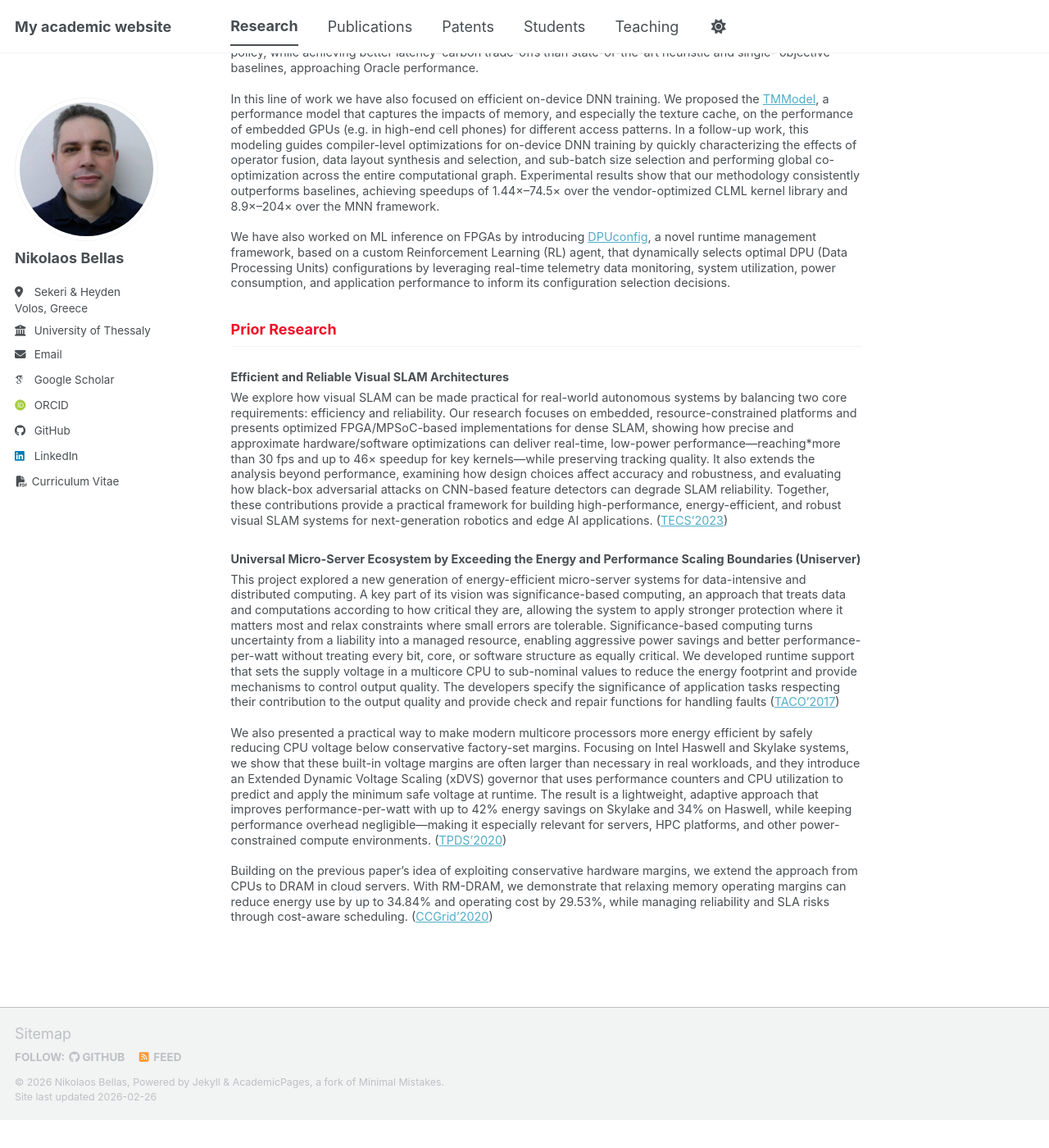
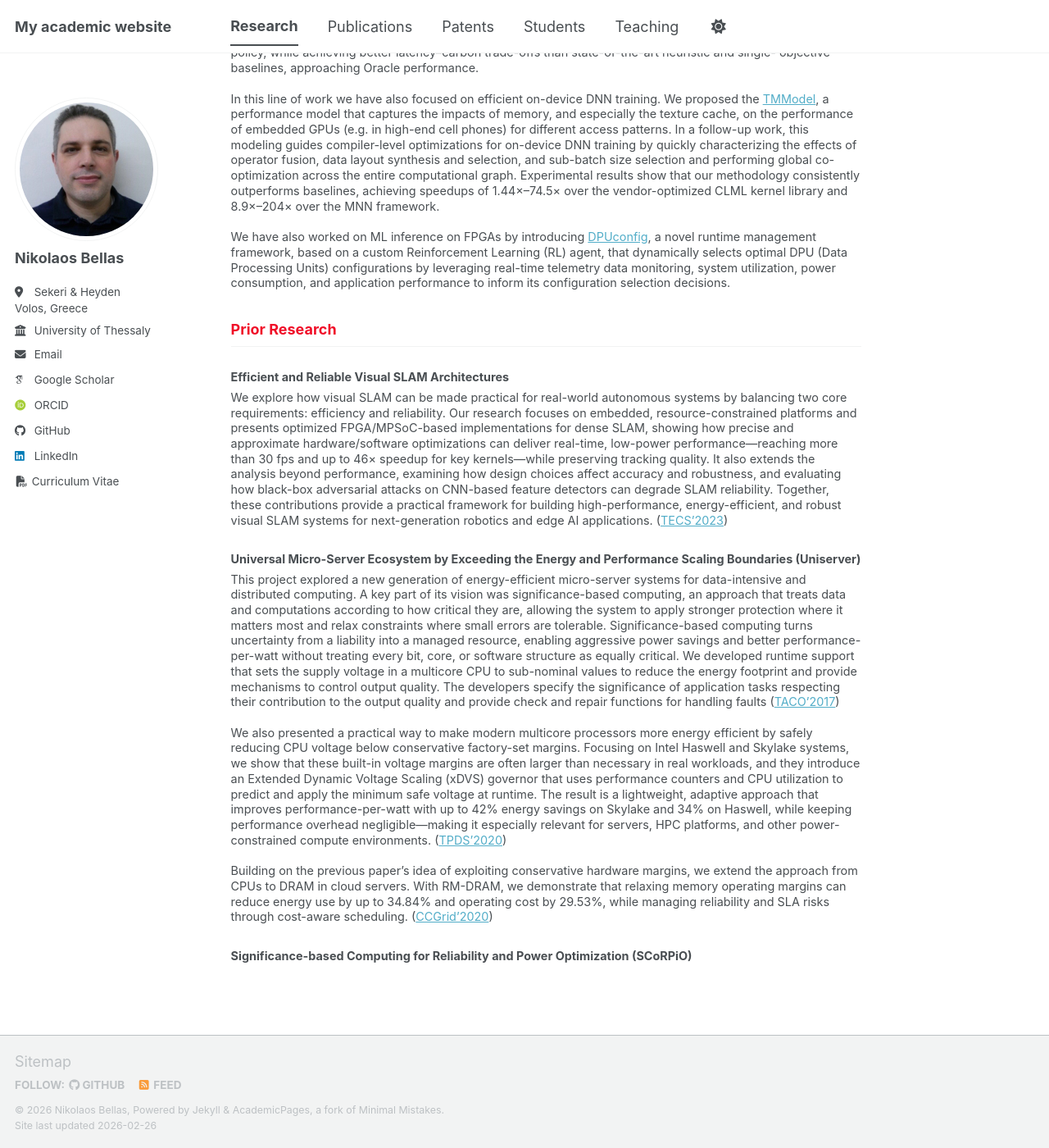
Before and after one commit to nbellas/nbellas.github.io, a Jekyll site: the page built from _pages/research.md, in a window 1280 px wide and 1400 px high, scrolled down 619 px. Shown: the whole window at 82% size. Built offline with Jekyll 4.4.1, drawn with Linux system fonts in a browser that asks for light colours; some web fonts are replaced; a script bundle is joined from its source files by our own code; library files that are not in the unit come from our copies; before the commit the page ends 1985 px from its top, so only the background shows below that.

Commit message:
Update research.md

```diff
--- a/_pages/research.md
+++ b/_pages/research.md
@@ -28,7 +28,7 @@
 
 <h3>Efficient and Reliable Visual SLAM Architectures</h3>
 
-We explore how visual SLAM can be made practical for real-world autonomous systems by balancing two core requirements: efficiency and reliability. Our research focuses on embedded, resource-constrained platforms and presents optimized FPGA/MPSoC-based implementations for dense SLAM, showing how precise and approximate hardware/software optimizations can deliver real-time, low-power performance—reaching*more than 30 fps and up to 46× speedup for key kernels—while preserving tracking quality. It also extends the analysis beyond performance, examining how design choices affect accuracy and robustness, and evaluating how black-box adversarial attacks on CNN-based feature detectors can degrade SLAM reliability. Together, these contributions provide a practical framework for building high-performance, energy-efficient, and robust visual SLAM systems for next-generation robotics and edge AI applications. ([TECS'2023](/files/ACM_Journal_PG_SLAM_Final.pdf))
+We explore how visual SLAM can be made practical for real-world autonomous systems by balancing two core requirements: efficiency and reliability. Our research focuses on embedded, resource-constrained platforms and presents optimized FPGA/MPSoC-based implementations for dense SLAM, showing how precise and approximate hardware/software optimizations can deliver real-time, low-power performance—reaching more than 30 fps and up to 46× speedup for key kernels—while preserving tracking quality. It also extends the analysis beyond performance, examining how design choices affect accuracy and robustness, and evaluating how black-box adversarial attacks on CNN-based feature detectors can degrade SLAM reliability. Together, these contributions provide a practical framework for building high-performance, energy-efficient, and robust visual SLAM systems for next-generation robotics and edge AI applications. ([TECS'2023](/files/ACM_Journal_PG_SLAM_Final.pdf))
 
 
 <h3>Universal Micro-Server Ecosystem by Exceeding the Energy and Performance Scaling Boundaries (Uniserver)</h3>
@@ -39,5 +39,7 @@
 
 Building on the previous paper’s idea of exploiting conservative hardware margins, we extend the approach from CPUs to DRAM in cloud servers. With RM-DRAM, we demonstrate that relaxing memory operating margins can reduce energy use by up to 34.84% and operating cost by 29.53%, while managing reliability and SLA risks through cost-aware scheduling. ([CCGrid'2020](/files/CCGrid_2020.pdf))
 
+<h3>Significance-based Computing for Reliability and Power Optimization (SCoRPiO)</h3>
+
 
 </div>
```
